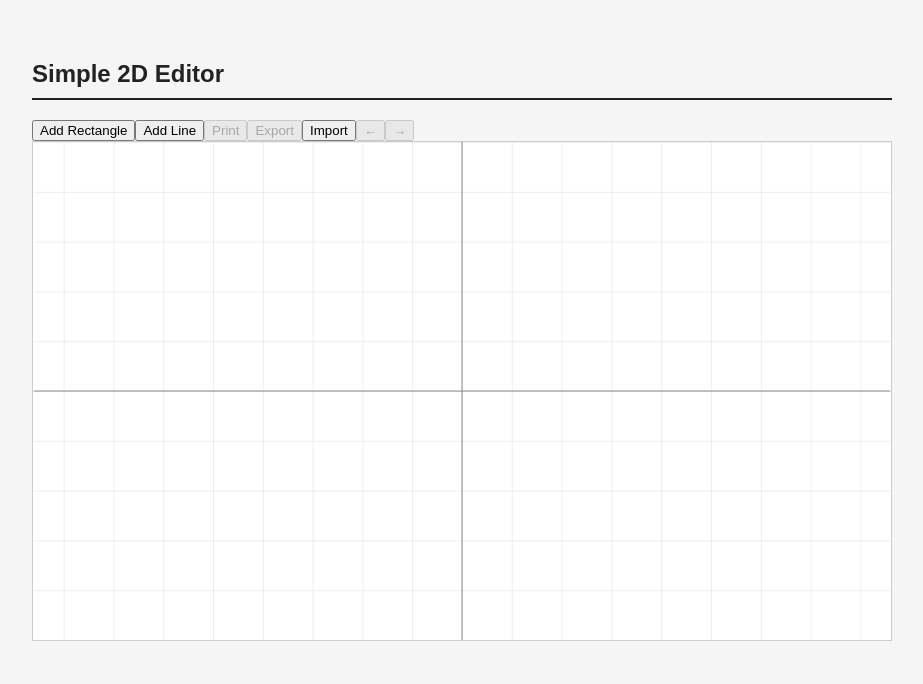
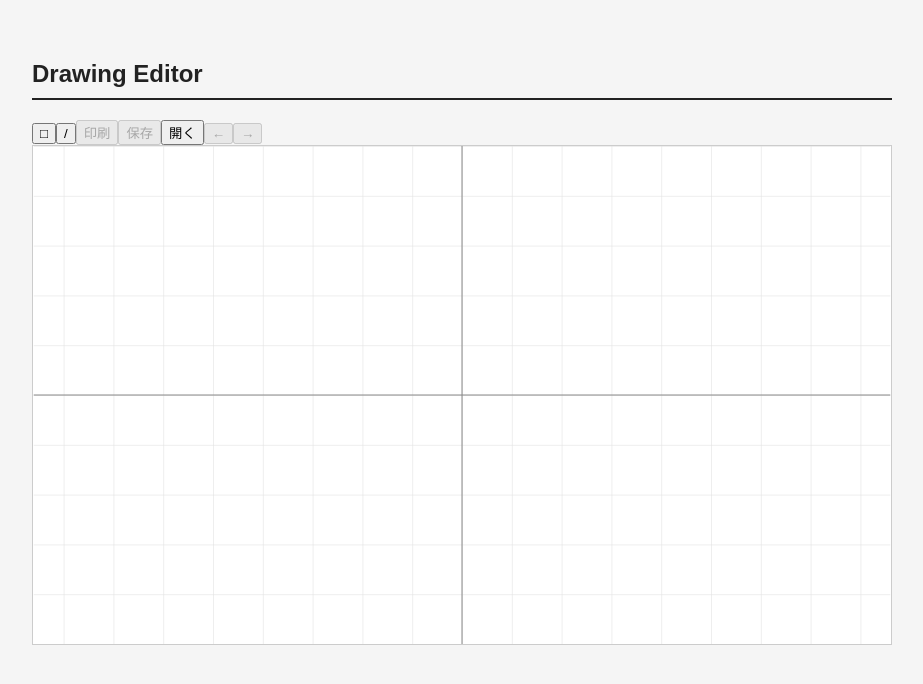
Before and after one commit to simoon712/my-portfolio, a React (Vite) app: page /#/editor in a window 1280 px wide. Shown: the top 684 px of the page, without its empty margins (178-1101 px from the left). Built offline with nearby package versions, Linux system fonts and the light colour scheme.

Commit message:
Rename drawing editor and update project info

```diff
--- a/src/components/Simple2DEditor.tsx
+++ b/src/components/DrawingEditor.tsx
@@ -8,7 +8,7 @@ import { offsetDuplicateItem } from "./utils/offset";
 import { exportJson } from "./utils/export";
 import { importJson } from "./utils/import";
 
-function Simple2DEditor() {
+function DrawingEditor() {
   // 図形の操作履歴を管理する
   const [history, setHistory] = useState<EditorHistory>({
     past: [],
@@ -617,18 +617,20 @@ function Simple2DEditor() {
 
   return (
     <>
-      <h2>Simple 2D Editor</h2>
+      <h2>Drawing Editor</h2>
       <button
         onClick = {addRectangle}
       >
-        Add Rectangle
+        {/* Add Rectangle */}
+        □
       </button>
 
       {/* 直線を追加するボタン */}
       <button
         onClick = {addLine}
       >
-        Add Line
+        {/* Add Line */}
+        /
       </button>
 
       {/* 印刷ダイアログを開くボタン */}
@@ -636,7 +638,8 @@ function Simple2DEditor() {
         onClick = {() => openPrintDialog(items)}
         disabled = {items.length === 0}
       >
-        Print
+        {/* Print */}
+        印刷
       </button>
 
       {/* JSONファイルを保存するボタン */}
@@ -644,14 +647,16 @@ function Simple2DEditor() {
         onClick = {() => exportJson(items)}
         disabled = {items.length === 0}
       >
-        Export
+        {/* Export */}
+        保存
       </button>
 
       {/* JSONファイルをインポートするボタン */}
       <button
         onClick = {() => fileInputRef.current?.click()}
       >
-        Import
+        {/* Import */}
+        開く
       </button>
 
       {/* JSONファイルを選択するための非表示input */}
@@ -772,4 +777,4 @@ function Simple2DEditor() {
     </>
   );
 }
-export default Simple2DEditor;
+export default DrawingEditor;
--- a/src/pages/Editor.tsx
+++ b/src/pages/Editor.tsx
@@ -1,9 +1,9 @@
-import Simple2DEditor from '../components/Simple2DEditor';
+import DrawingEditor from '../components/DrawingEditor';
 
 function Editor() {
   return (
     <main>
-      <Simple2DEditor />
+      <DrawingEditor />
     </main>
   );
 }
--- a/src/pages/Home.tsx
+++ b/src/pages/Home.tsx
@@ -38,12 +38,12 @@ const projects: ProjectData[] = [
   {
     id: 1,
     workType: 'personal',
-    titleEn: 'Simple 2D Editor',
-    titleJa: 'シンプルな2Dエディタ',
+    titleEn: 'Drawing Editor',
+    titleJa: '作図エディタ',
     descriptionEn: 'A simple 2D drawing application built with React and TypeScript.',
-    descriptionJa: 'ReactとTypeScriptを使って構築された、シンプルな2D描画アプリケーションです。',
+    descriptionJa: 'ReactとTypeScriptで開発した、シンプルな2D作図アプリケーションです。',
     technologies: ['TypeScript', 'React', 'HTML', 'CSS', 'Git'],
-    githubUrl: '',
+    githubUrl: 'https://github.com/simoon712/my-portfolio',
     projectUrl: '/my-portfolio/#/editor'
   },
   {
```
